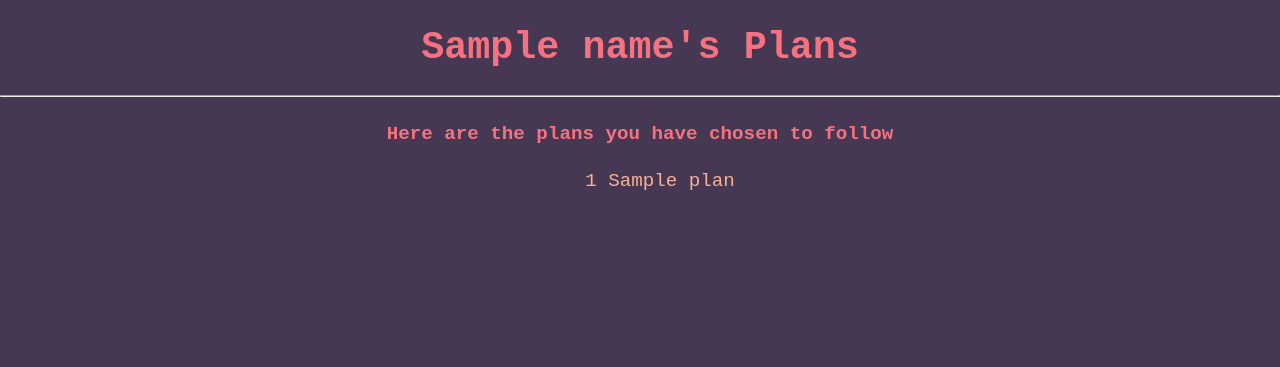
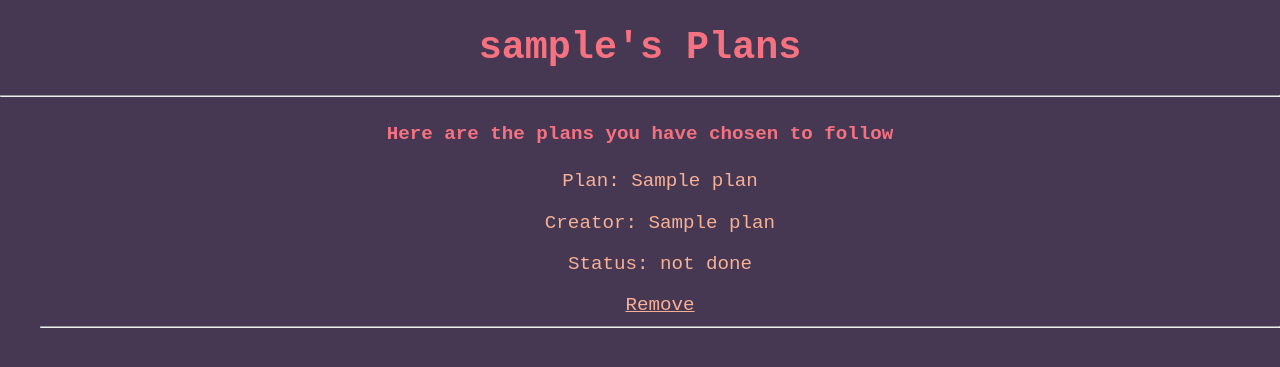
Before and after one commit to lowdodo/tsoha-weplan, a Flask app: template templates/ownplans.html in a window 1280 px wide. Shown: the part 71-438 px from the top of the page. Run offline with Flask 3, Linux system fonts and the light colour scheme; the template is opened without the code that fills it: most values are stand-ins (such as "Sample title", 1, 10 or a date in 2020).

Commit message:
fixed joined plans

```diff
--- a/templates/ownplans.html
+++ b/templates/ownplans.html
@@ -3,7 +3,7 @@
 <head>
   <meta charset="UTF-8">
   <meta name="viewport" content="width=device-width, initial-scale=1">
-  <title>Weplan - {{name}} collection</title>
+  <title>Weplan - {{ name }} collection</title>
 
   <link rel="stylesheet" type="text/css" href="/static/style.css">
 
@@ -11,23 +11,30 @@
 <body>
   <nav class="topnav">
     <h2><a href="/">WeÞlan</a></h2>
-    <a class="active" href="/ownplans/{{user_id}}">Joined plans</a>
+    <a class="active" href="/ownplans/{{session.user_id}}">Joined plans</a>
     <a href="/addplan">Add a new plan</a>
     <a href="/statistics">Statistics</a>
     <a href="/logout">Logout</a>
   </nav>
-  <h1>{{ name }}'s Plans</h1>
+  <h1>{{ username }}'s Plans</h1>
   <hr>
+  {% if ownplans %}
   <h4>Here are the plans you have chosen to follow</h4>
   <ul>
-    {% for plan in own_plans %}
-      <a>{{ plan.id }}
-      <a>{{ plan.creator_name }}
-      {% if plan.is_done %}
-      <a>done</a>
-      {% endif %}
+    {% for plan in ownplans %}
+        <p>Plan: {{ plan.name }}</p>
+        <p>Creator: {{ plan.creator_name }}</p>
+        {% if plan.status %}
+          <p>Status: done</p>
+        {% else %}
+          <p>Status: not done</p>
+        {% endif %}
+        <a href="/remove_fromown/{{ plan.user_plan_id }}">Remove</a>
+        <hr>
     {% endfor %}
+  {% else %}
+  <h4>You don't follow any plans jet</h4>
+  {% endif %}
   </ul>
-
 </body>
 </html>
```
